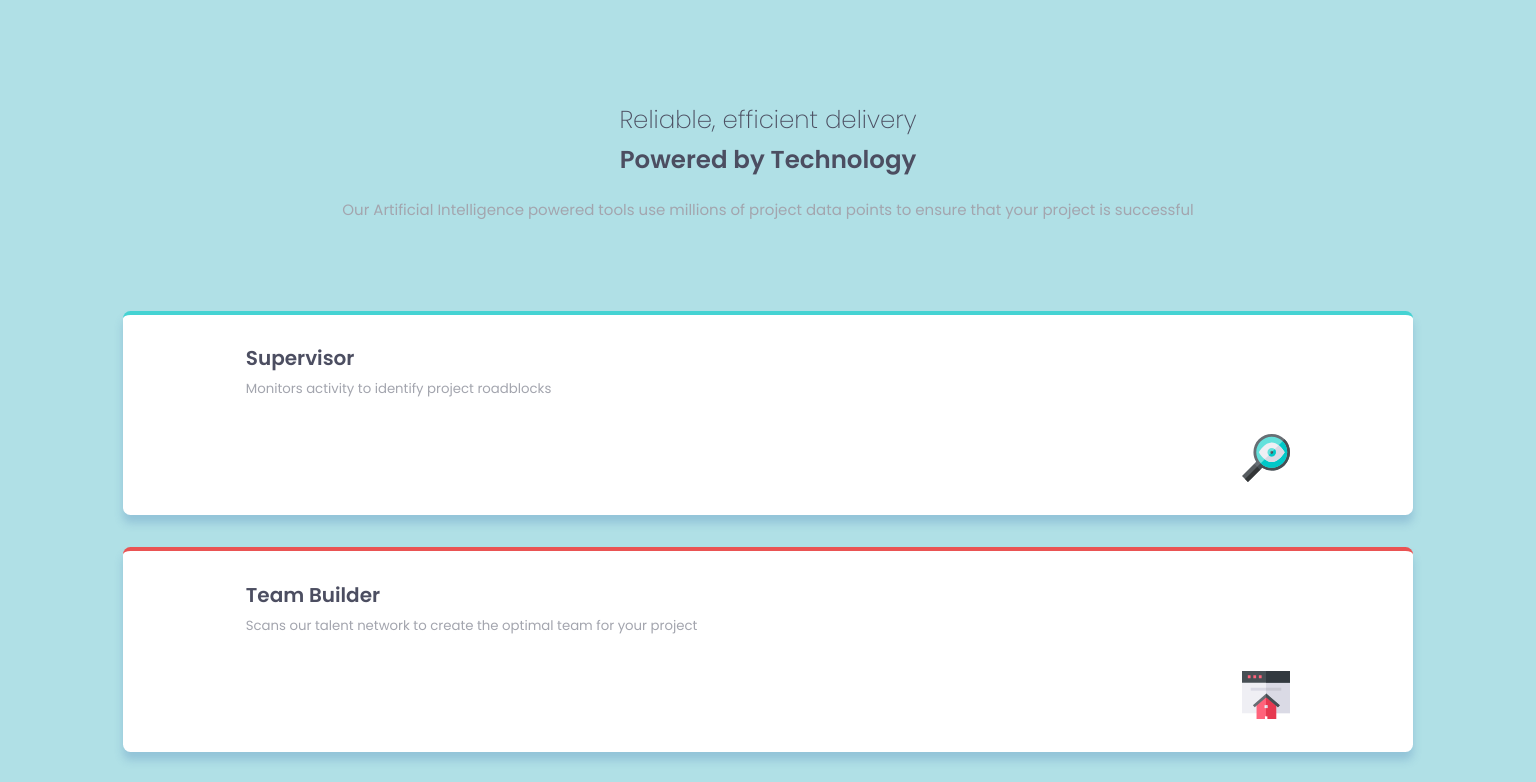
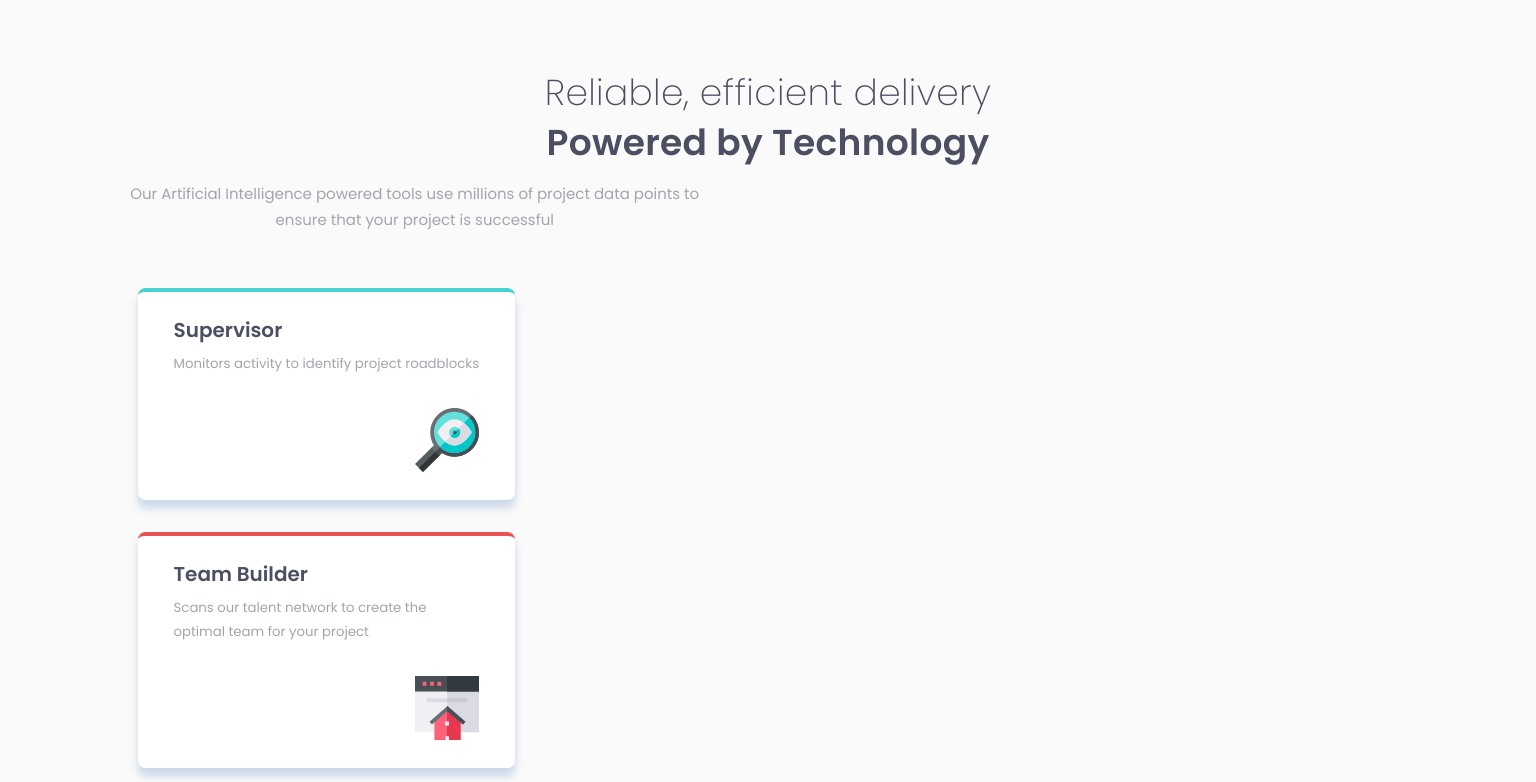
Before and after one commit to 404-azerty/cards-section, a plain HTML site: page index.html in a window 1536 px wide. Shown: the top 782 px of the page. Drawn offline with Linux system fonts and the light colour scheme.

Commit message:
desktop ok

```diff
--- a/style.css
+++ b/style.css
@@ -1,7 +1,7 @@
 /* General */
 
 /* font-family */
-@import url("https://fonts.googleapis.com/css2?family=Poppins:wght@200;400;600&display=swap");
+@import url('https://fonts.googleapis.com/css2?family=Poppins:wght@200;400;600&display=swap');
 
 /* variables from style guide */
 :root {
@@ -18,7 +18,7 @@
 
   /* font */
   --font-size: 15px;
-  --font-family: "Poppins", sans-serif;
+  --font-family: 'Poppins', sans-serif;
   --font-weight-light: 200;
   --font-weight-regular: 400;
   --font-weight-bold: 600;
@@ -123,10 +123,10 @@ footer.attribution a {
 
 /* Media queries */
 
-/* Tablet */
+/* Tablet (optional)*/
+
 @media only screen and (min-width: 768px) and (max-width: 1443px) and (-webkit-min-device-pixel-ratio: 1) {
   main {
-    background: pink;
     padding-top: 6vh;
   }
 
@@ -151,6 +151,7 @@ footer.attribution a {
     width: 25vw;
     margin: 0;
     padding: 1vh 1vw;
+    box-shadow: 0px 16px 24px 0px hsla(212, 49%, 46%, 0.15);
   }
 
   #middle-cards .card:first-child {
@@ -159,8 +160,56 @@ footer.attribution a {
 }
 
 /* Laptop */
+
 @media only screen and (min-width: 1440px) and (-webkit-min-device-pixel-ratio: 1) {
   main {
-    background: powderblue;
+    padding-top: 9.4vh;
+  }
+
+  h2,
+  h3 {
+    font-size: 2.25rem;
+    letter-spacing: 0.02rem;
+  }
+
+  h2 {
+    margin-bottom: 1.75vh;
+  }
+
+  h3 {
+    margin-bottom: 2.5vh;
+  }
+
+  h3 + p {
+    width: 38vw;
+  }
+
+  #cards {
+    margin: 7vh 1vw;
+  }
+
+  #middle-cards {
+    width: 24.5vw;
+  }
+
+  .card {
+    padding: 3.5vh 2.3vw;
+    width: 24.5vw;
+  }
+
+  .card h4 {
+    margin-bottom: 1.5vh;
+  }
+
+  .card p {
+    line-height: 1.5rem;
+  }
+
+  .card img {
+    width: 4rem;
+  }
+
+  #middle-cards .card:first-child {
+    margin-bottom: 3.5vh;
   }
 }
```
